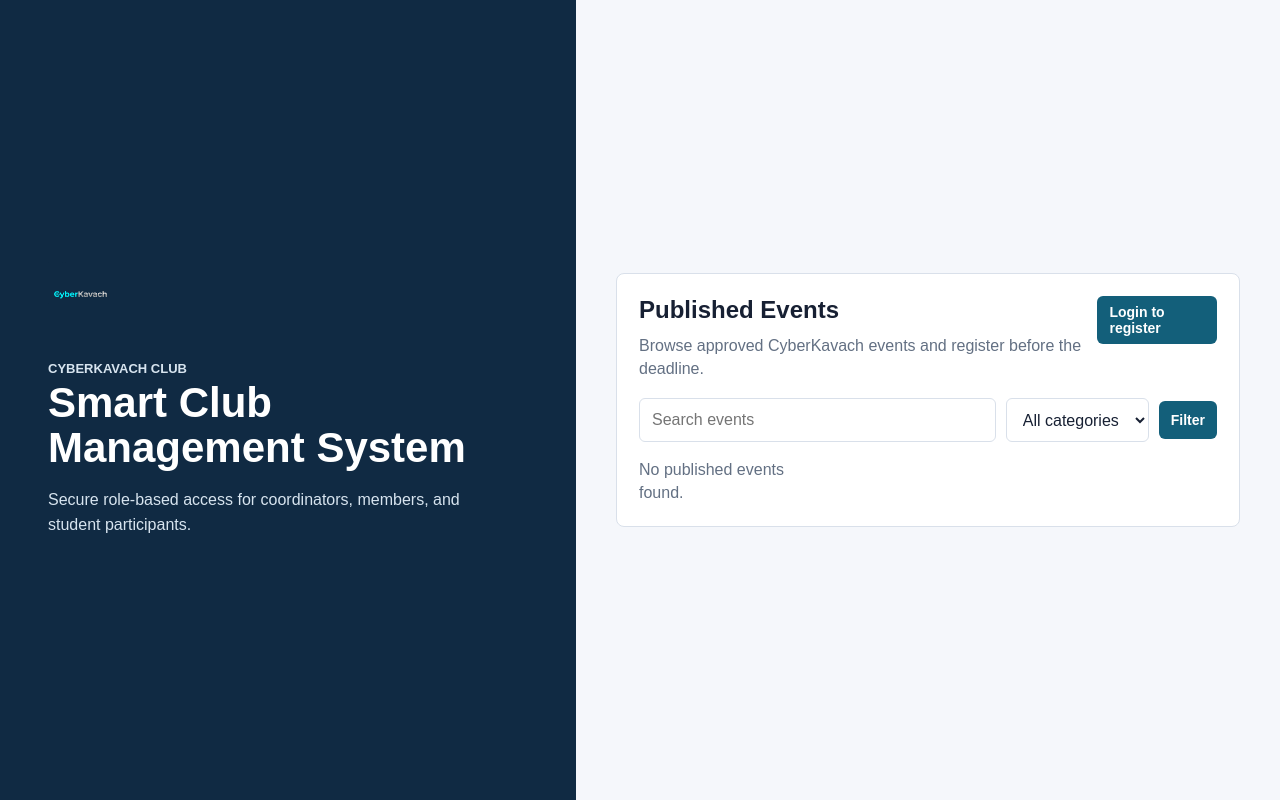
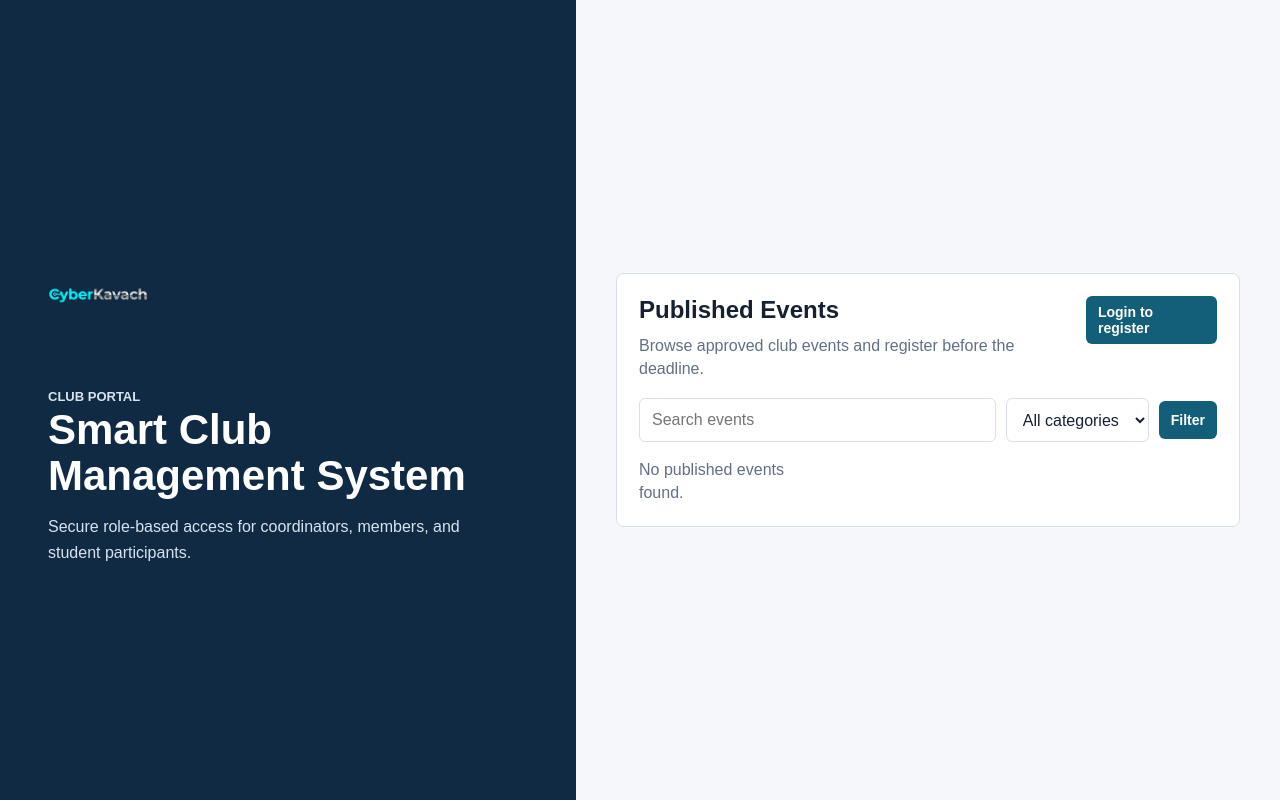
Before and after one commit to dharmit-dev/CYBERKAVACH, a PHP site: page /public/events/index.php in a window 1280 px wide. Run offline with PHP 8.4, Linux system fonts and the light colour scheme; data comes from the database, SQL or seed files in the repository; data that the repository does not hold is empty.

Commit message:
style: optimize logo dimensions and remove redundant plain text brand names

```diff
--- a/app/Views/layouts/dashboard_header.php
+++ b/app/Views/layouts/dashboard_header.php
@@ -19,7 +19,7 @@
 <div class="app-shell">
     <aside class="sidebar">
         <div class="sidebar-brand">
-            <img src="<?= h(url('assets/images/logo.png')) ?>" alt="CyberKavach Logo" style="height: 30px; margin-bottom: 0.5rem; display: block;">
+            <img src="<?= h(url('assets/images/logo.png')) ?>" alt="CyberKavach Logo" style="height: 55px; margin-bottom: 0.5rem; display: block;">
             <strong><?= h($user['role_name']) ?></strong>
         </div>
         <nav class="side-nav" aria-label="Role navigation">
--- a/app/Views/layouts/header.php
+++ b/app/Views/layouts/header.php
@@ -15,8 +15,8 @@
 <main class="auth-shell">
     <section class="brand-panel">
         <div>
-            <img src="<?= h(url('assets/images/logo.png')) ?>" alt="CyberKavach Logo" style="height: 65px; margin-bottom: 2rem; display: block;">
-            <p class="eyebrow">CyberKavach Club</p>
+            <img src="<?= h(url('assets/images/logo.png')) ?>" alt="CyberKavach Logo" style="height: 120px; margin-bottom: 2rem; display: block; margin-left: -10px;">
+            <p class="eyebrow">Club Portal</p>
             <h1>Smart Club Management System</h1>
             <p>Secure role-based access for coordinators, members, and student participants.</p>
         </div>
--- a/public/events/index.php
+++ b/public/events/index.php
@@ -23,7 +23,7 @@
     <div class="panel-heading">
         <div>
             <h2>Published Events</h2>
-            <p>Browse approved CyberKavach events and register before the deadline.</p>
+            <p>Browse approved club events and register before the deadline.</p>
         </div>
         <?php if (!$user): ?><a class="button button-small" href="<?= h(url('login.php')) ?>">Login to register</a><?php endif; ?>
     </div>
--- a/public/login.php
+++ b/public/login.php
@@ -40,7 +40,7 @@
 ?>
 <form class="form-card" method="post" action="<?= h(url('login.php')) ?>" novalidate>
     <h2>Login</h2>
-    <p class="lede">Access your CyberKavach club dashboard.</p>
+    <p class="lede">Access your club dashboard.</p>
     <?= csrf_field() ?>
 
     <div class="field">
```
